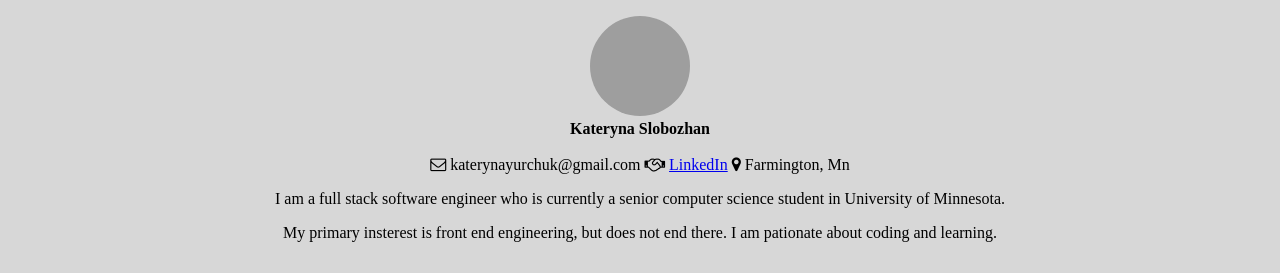
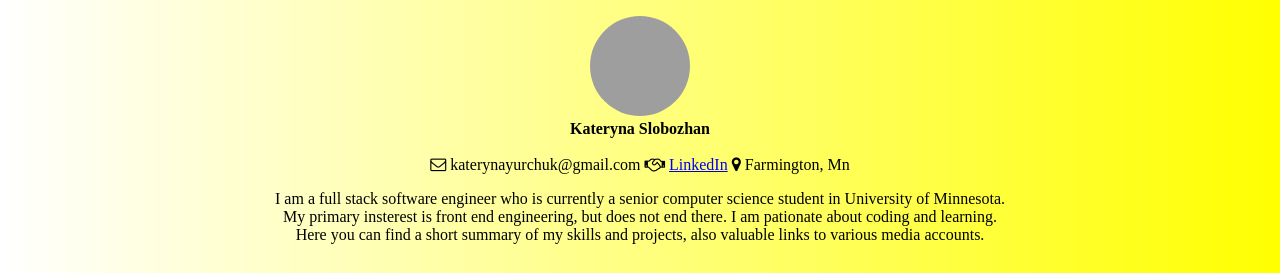
Before and after one commit to KateYurch/Digital_resume, a plain HTML site: page index.html in a window 1280 px wide. Shown: the top 273 px of the page. Drawn offline with Linux system fonts and the light colour scheme; grey boxes are pictures that could not be loaded.

Commit message:
background_color changed

```diff
--- a/css/master.css
+++ b/css/master.css
@@ -1,5 +1,5 @@
 body {
-    background-color: #d7d7d7;
+    background-image: linear-gradient(to right, rgba(255, 0, 0, 0), yellow);
 }
 
 p {
--- a/index.html
+++ b/index.html
@@ -29,9 +29,10 @@
         <p2>Farmington, Mn</p2><br>
     </p>
     <p>I am a full stack software engineer who is currently a senior computer science student in University of
-        Minnesota.</p>
-    <p> My primary insterest is front end engineering, but does not end there. I am pationate about coding
-        and learning. </p><br>
+        Minnesota.<br> My primary insterest is front end engineering, but does not end there. I am pationate about
+        coding
+        and learning. <br> Here you can find a short summary of my skills and projects, also valuable links to various
+        media accounts.</p><br>
     <p3>
         <p4><strong>EDUCATION:</strong><br> Senior CSCI UMN College of Science and Engineering,<br> AA
             CSCI Normandale Community College</p4>
```
